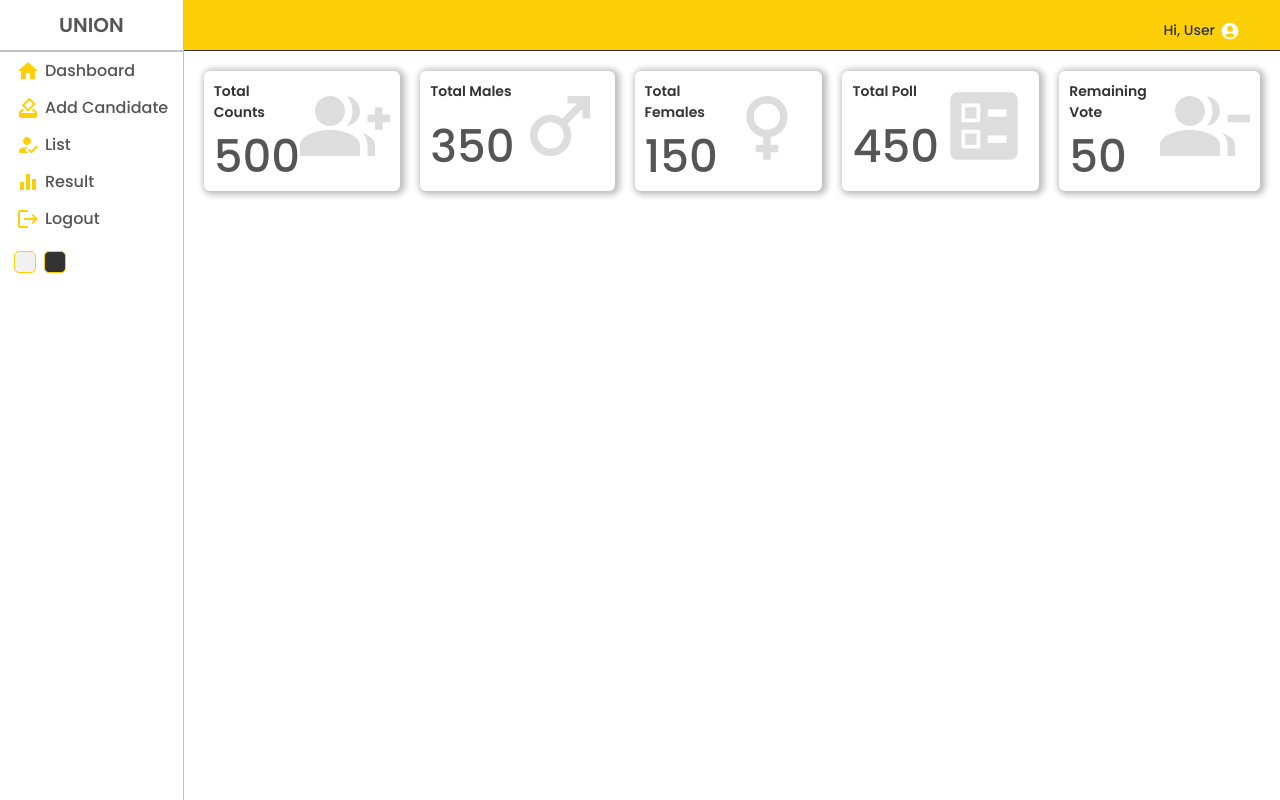
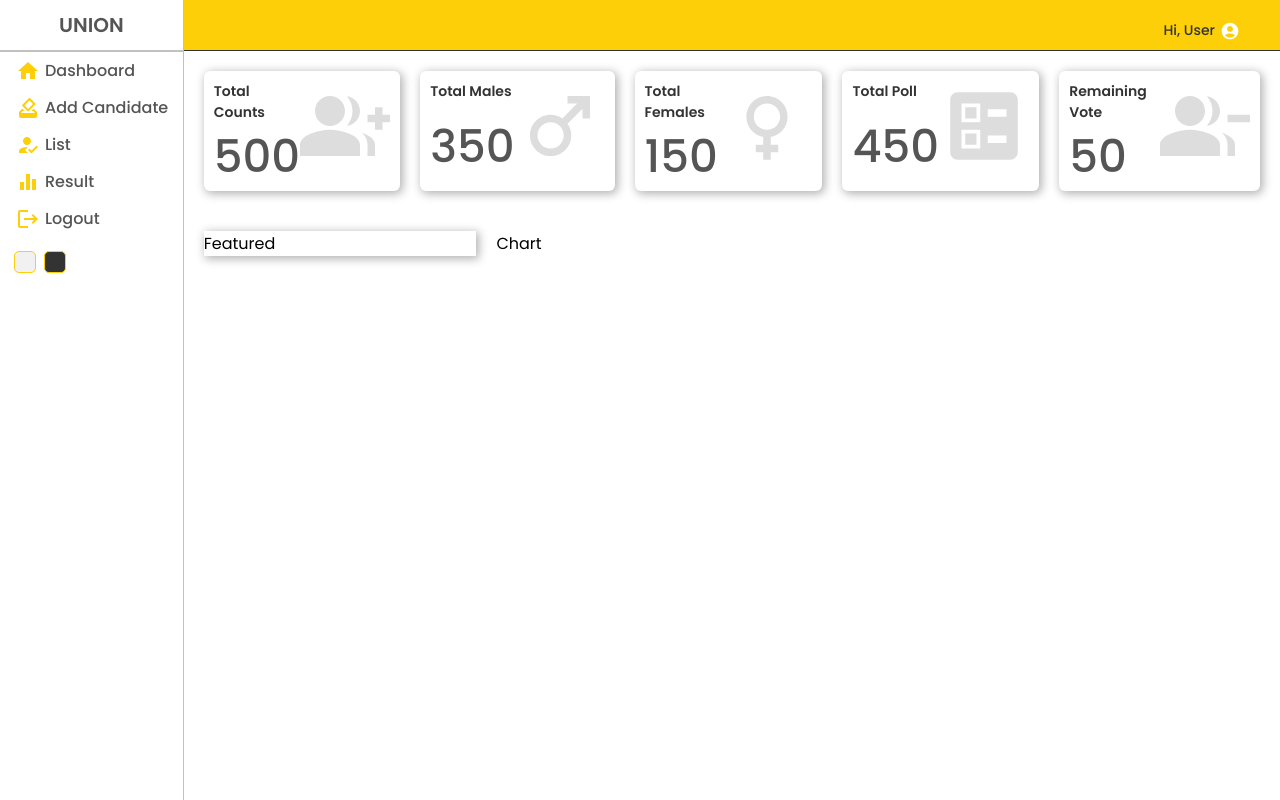
Before and after one commit to shihabsaleem/unionCES, a React (Create React App) app: page / in a window 1280 px wide. Built offline with nearby package versions, Linux system fonts and the light colour scheme.

Commit message:
features

```diff
--- /dev/null
+++ b/src/Component/Chart/Chart.jsx
@@ -0,0 +1,10 @@
+import React from 'react'
+import './chart.scss'
+
+const Chart = () => {
+  return (
+    <div className='chart'>Chart</div>
+  )
+}
+
+export default Chart
--- /dev/null
+++ b/src/Component/Chart/chart.scss
@@ -0,0 +1,3 @@
+.chart{
+    flex: 7;
+}
--- /dev/null
+++ b/src/Component/Featured/Featured.jsx
@@ -0,0 +1,10 @@
+import React from 'react'
+import './featured.scss'
+
+const Featured = () => {
+  return (
+    <div className='featured'>Featured</div>
+  )
+}
+
+export default Featured
--- /dev/null
+++ b/src/Component/Featured/featured.scss
@@ -0,0 +1,6 @@
+.featured {
+    flex: 2.5;
+    -webkit-box-shadow: 1px 3px 10px 1px rgba(0, 0, 0, 0.47);
+    box-shadow: 2px 2px 10px 1px rgba(0, 0, 0, 0.3);
+
+}
--- a/src/Component/Sidebar/sidebar.scss
+++ b/src/Component/Sidebar/sidebar.scss
@@ -42,7 +42,7 @@
 
             &:hover {
                 background-color: #55555539;
-                border-radius: 10px 0px 0px 10px;
+                border-radius: 5px 0px 0px 5px;
                 transition: ease-in;
             }
 
--- a/src/Component/Widget/widget.scss
+++ b/src/Component/Widget/widget.scss
@@ -3,9 +3,8 @@
     justify-content: space-between;
     flex: 1;
     padding: 10px;
-    box-shadow: 2px 1px 6px 3px rgba(191, 191, 191, 1);
-    -webkit-box-shadow: 2px 1px 6px 3px rgba(191, 191, 191, 1);
-    -moz-box-shadow: 2px 1px 6px 3px rgba(191, 191, 191, 1);
+    -webkit-box-shadow: 1px 3px 10px 1px rgba(0, 0, 0, 0.47);
+    box-shadow: 2px 2px 10px 1px rgba(0, 0, 0, 0.3);
     border-radius: 6px;
     height: 100px;
 
--- a/src/Pages/Home/Home.jsx
+++ b/src/Pages/Home/Home.jsx
@@ -3,6 +3,8 @@ import Navbar from "../../Component/Navbar/Navbar";
 import Sidebar from "../../Component/Sidebar/Sidebar";
 import Widget from "../../Component/Widget/Widget";
 import "./home.scss";
+import Featured from "../../Component/Featured/Featured";
+import Chart from "../../Component/Chart/Chart";
 
 const Home = () => {
   return (
@@ -17,6 +19,9 @@ const Home = () => {
           <Widget type="tpoll" />
           <Widget type="rvote" />
         </div>
+        <div className="charts">
+          <Featured/><Chart/>
+        </div>
       </div>
     </div>
   );
--- a/src/Pages/Home/home.scss
+++ b/src/Pages/Home/home.scss
@@ -4,10 +4,13 @@
     .homeContainer {
         flex: 6;
 
-        .widgets {
+        .widgets, .charts {
             display: flex;
             padding: 20px;
             gap: 20px;
         }
+        .charts{
+            padding: 20px;
+        }
     }
 }
```
